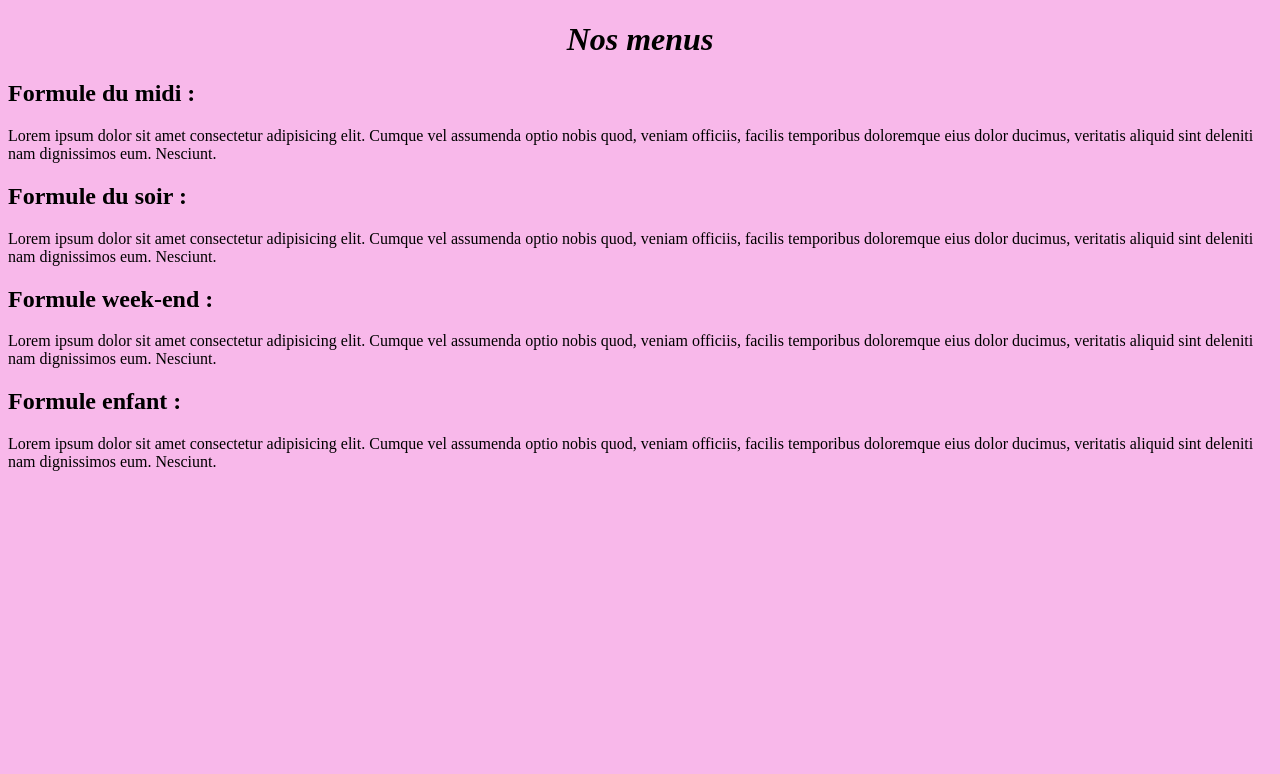
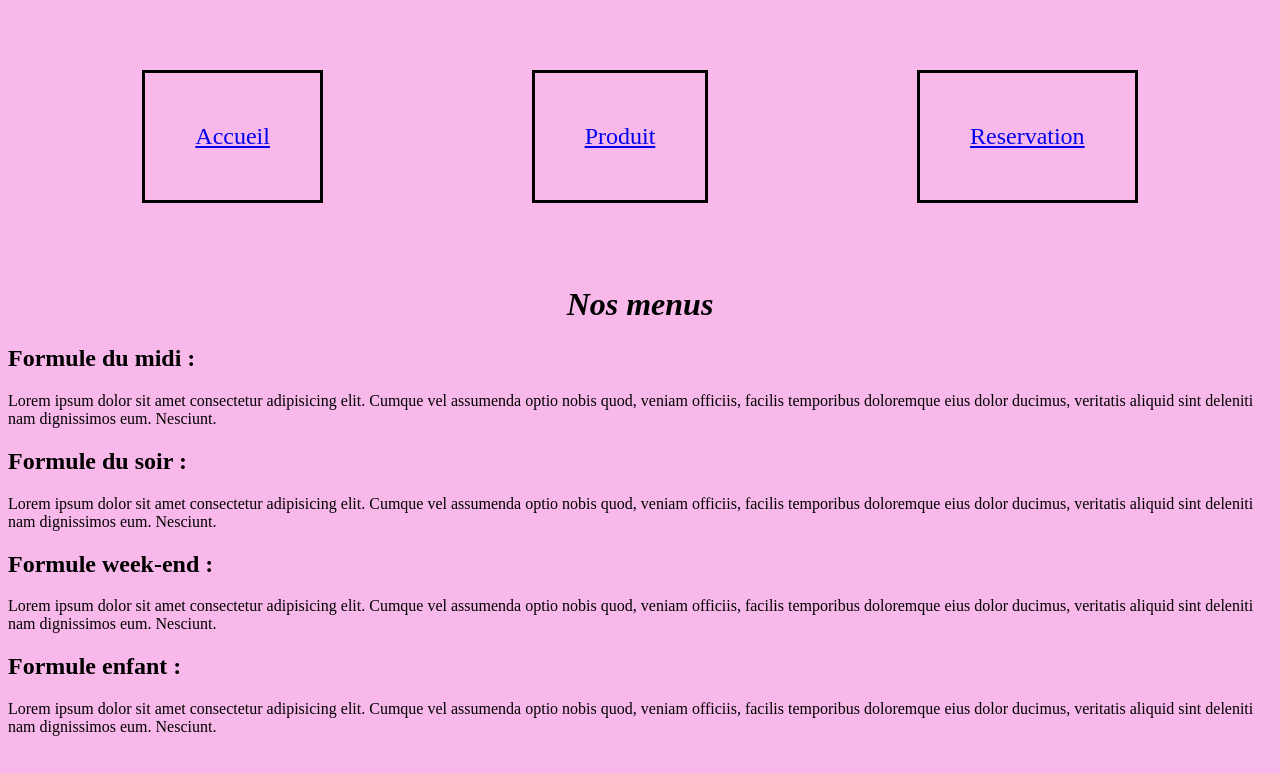
Before and after one commit to Salimaz26/Pink_Restaurants, a plain HTML site: page produits.html in a window 1280 px wide. Drawn offline with Linux system fonts and the light colour scheme.

Commit message:
ajout nav sur produits et service

```diff
--- a/produits.html
+++ b/produits.html
@@ -1,5 +1,6 @@
 <!DOCTYPE html>
 <html lang="fr">
+
 <head>
     <meta charset="UTF-8">
     <meta http-equiv="X-UA-Compatible" content="IE=edge">
@@ -7,21 +8,39 @@
     <link rel="stylesheet" href="style.css">
     <title>produits</title>
 </head>
+
 <body id="produits">
+    <header>
+        <nav>
+            <ul>
+                <li><a href="index.html">Accueil </a></li>
+                <li><a href="produits.html">Produit</a></li>
+                <li><a href="service.html">Reservation</a></li>
+            </ul>
+        </nav>
+    </header>
+    <h1>Nos menus</h1>
 
-    <h1 >Nos menus</h1>
+    <h2>Formule du midi :</h2>
+    <p>Lorem ipsum dolor sit amet consectetur adipisicing elit. Cumque vel assumenda optio nobis quod, veniam officiis,
+        facilis temporibus doloremque eius dolor ducimus, veritatis aliquid sint deleniti nam dignissimos eum. Nesciunt.
+    </p>
 
-<h2>Formule du midi :</h2>
-<p>Lorem ipsum dolor sit amet consectetur adipisicing elit. Cumque vel assumenda optio nobis quod, veniam officiis, facilis temporibus doloremque eius dolor ducimus, veritatis aliquid sint deleniti nam dignissimos eum. Nesciunt.</p>
+    <h2>Formule du soir :</h2>
+    <p>Lorem ipsum dolor sit amet consectetur adipisicing elit. Cumque vel assumenda optio nobis quod, veniam officiis,
+        facilis temporibus doloremque eius dolor ducimus, veritatis aliquid sint deleniti nam dignissimos eum. Nesciunt.
+    </p>
 
-<h2>Formule du soir :</h2>
-<p>Lorem ipsum dolor sit amet consectetur adipisicing elit. Cumque vel assumenda optio nobis quod, veniam officiis, facilis temporibus doloremque eius dolor ducimus, veritatis aliquid sint deleniti nam dignissimos eum. Nesciunt.</p>
+    <h2>Formule week-end :</h2>
+    <p>Lorem ipsum dolor sit amet consectetur adipisicing elit. Cumque vel assumenda optio nobis quod, veniam officiis,
+        facilis temporibus doloremque eius dolor ducimus, veritatis aliquid sint deleniti nam dignissimos eum. Nesciunt.
+    </p>
 
-<h2>Formule week-end :</h2>
-<p>Lorem ipsum dolor sit amet consectetur adipisicing elit. Cumque vel assumenda optio nobis quod, veniam officiis, facilis temporibus doloremque eius dolor ducimus, veritatis aliquid sint deleniti nam dignissimos eum. Nesciunt.</p>
-
-<h2>Formule enfant :</h2>
-<p>Lorem ipsum dolor sit amet consectetur adipisicing elit. Cumque vel assumenda optio nobis quod, veniam officiis, facilis temporibus doloremque eius dolor ducimus, veritatis aliquid sint deleniti nam dignissimos eum. Nesciunt.</p>
+    <h2>Formule enfant :</h2>
+    <p>Lorem ipsum dolor sit amet consectetur adipisicing elit. Cumque vel assumenda optio nobis quod, veniam officiis,
+        facilis temporibus doloremque eius dolor ducimus, veritatis aliquid sint deleniti nam dignissimos eum. Nesciunt.
+    </p>
 
 </body>
+
 </html>
```
Also changed, not shown: index.html (+1 -1 lines), service.html (+21 -4 lines).
